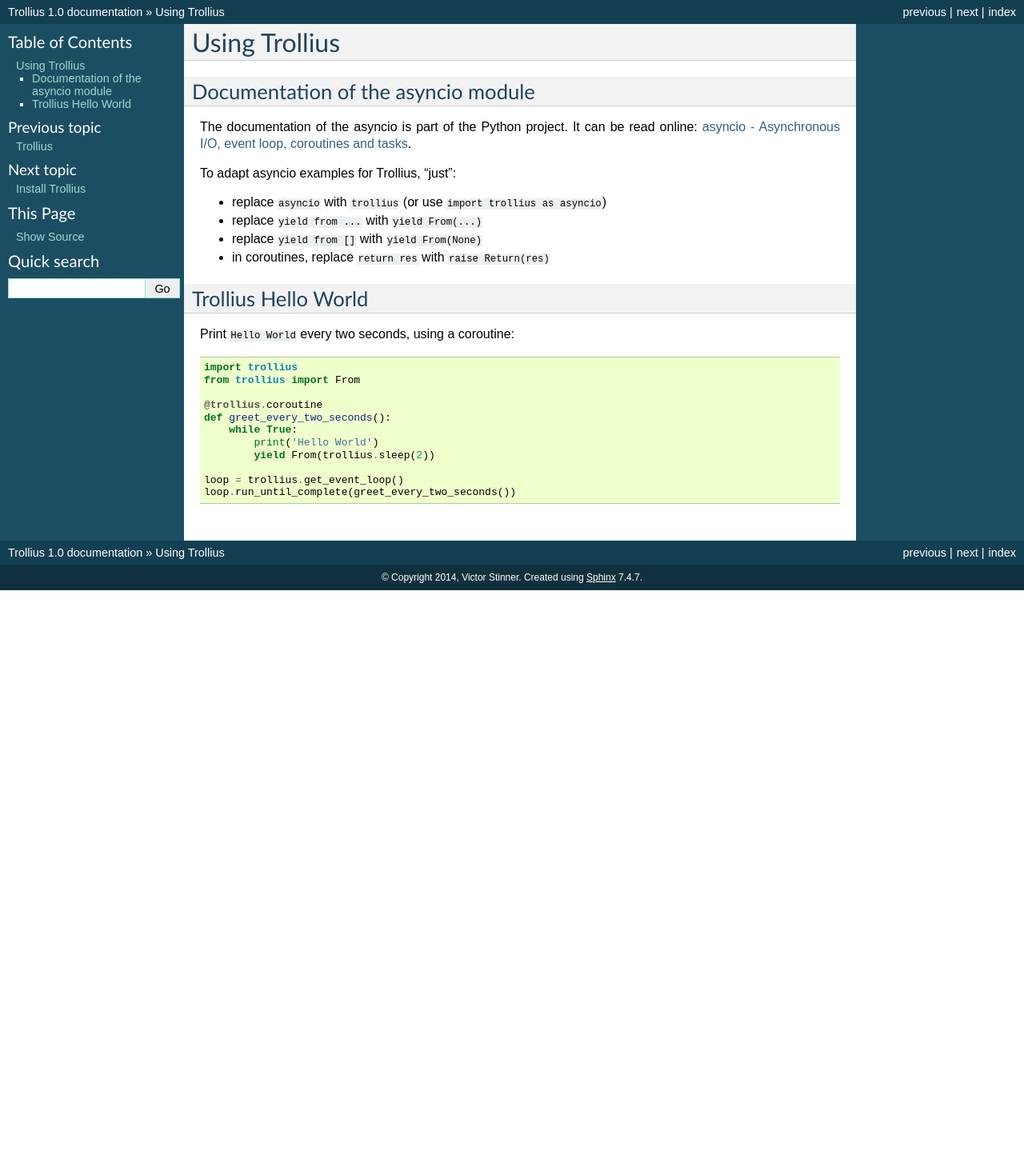
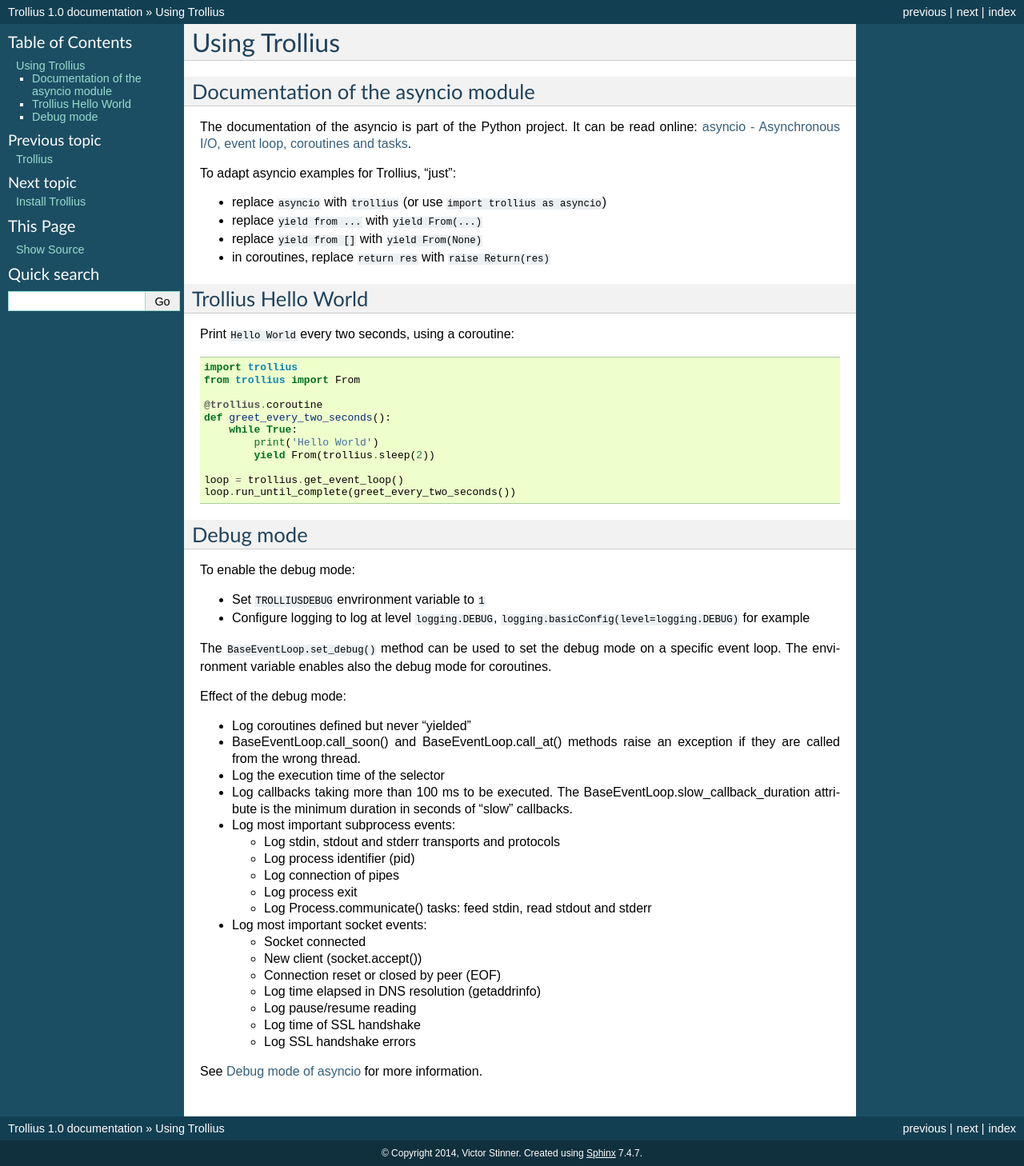
Before and after one commit to openstack-archive/deb-python-trollius, a Sphinx documentation site: the page built from doc/using.rst, in a window 1280 px wide. Shown: the whole page at 80% size. Built offline with Sphinx 7.4.7, drawn with Linux system fonts in a browser that asks for light colours; before the commit the page ends 900 px from its top, so only the background shows below that.

Commit message:
Document the debug mode

```diff
--- a/doc/changelog.rst
+++ b/doc/changelog.rst
@@ -11,7 +11,9 @@ Major Changes
 * Event loops have a new ``create_task()`` method, which is now the recommanded
   way to create a task object. This method can be overriden by third-party
   event loops to use their own task class.
-* The debug mode has been improved a lot:
+* The debug mode has been improved a lot. Set ``TROLLIUSDEBUG`` envrironment
+  variable to ``1`` and configure logging to log at level ``logging.DEBUG``
+  (ex: ``logging.basicConfig(level=logging.DEBUG)``).  Changes:
 
   - much better representation of Trollius objects (ex: ``repr(task)``):
     unified ``<Class arg1 arg2 ...>`` format, use qualified name when available
--- a/doc/using.rst
+++ b/doc/using.rst
@@ -34,3 +34,48 @@ Print ``Hello World`` every two seconds, using a coroutine::
 
     loop = trollius.get_event_loop()
     loop.run_until_complete(greet_every_two_seconds())
+
+
+Debug mode
+==========
+
+To enable the debug mode:
+
+* Set ``TROLLIUSDEBUG`` envrironment variable to ``1``
+* Configure logging to log at level ``logging.DEBUG``,
+  ``logging.basicConfig(level=logging.DEBUG)`` for example
+
+The ``BaseEventLoop.set_debug()`` method can be used to set the debug mode on a
+specific event loop. The environment variable enables also the debug mode for
+coroutines.
+
+Effect of the debug mode:
+
+* Log coroutines defined but never "yielded"
+* BaseEventLoop.call_soon() and BaseEventLoop.call_at() methods raise an
+  exception if they are called from the wrong thread.
+* Log the execution time of the selector
+* Log callbacks taking more than 100 ms to be executed. The
+  BaseEventLoop.slow_callback_duration attribute is the minimum duration in
+  seconds of "slow" callbacks.
+* Log most important subprocess events:
+
+  - Log stdin, stdout and stderr transports and protocols
+  - Log process identifier (pid)
+  - Log connection of pipes
+  - Log process exit
+  - Log Process.communicate() tasks: feed stdin, read stdout and stderr
+
+* Log most important socket events:
+
+  - Socket connected
+  - New client (socket.accept())
+  - Connection reset or closed by peer (EOF)
+  - Log time elapsed in DNS resolution (getaddrinfo)
+  - Log pause/resume reading
+  - Log time of SSL handshake
+  - Log SSL handshake errors
+
+See `Debug mode of asyncio
+<https://docs.python.org/dev/library/asyncio-dev.html#debug-mode-of-asyncio>`_
+for more information.
```
